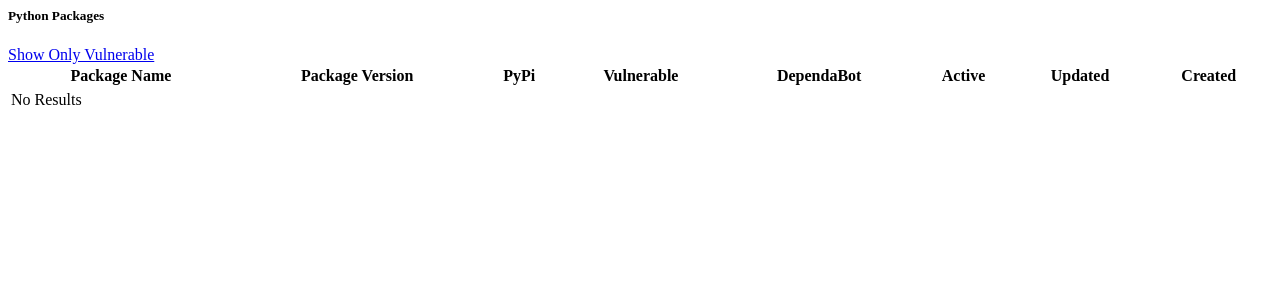
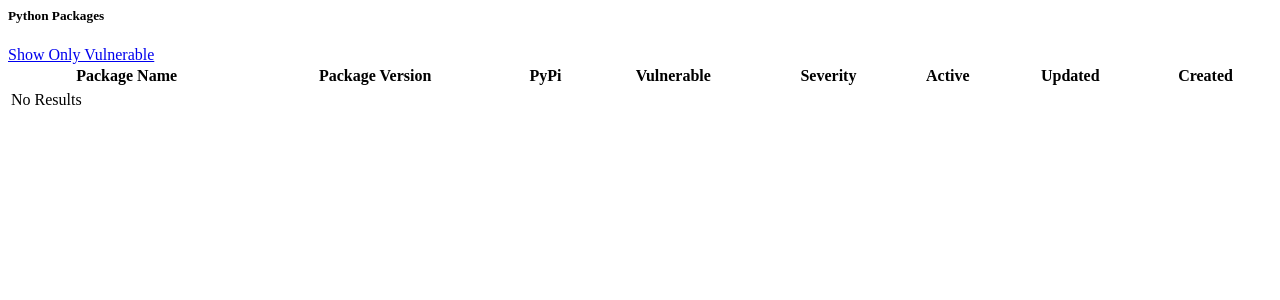
Before and after one commit to dbca-wa/appmonitor, a Django app: template appmonitor/templates/appmonitor/platform_view_python.html in a window 1280 px wide. Shown: the top 300 px of the page. Run offline with Django 3.2, Linux system fonts and the light colour scheme; the template is opened without the code that fills it, so the values that code supplies are empty.

Commit message:
Severity add to packages

```diff
--- a/appmonitor/templates/appmonitor/platform_view_python.html
+++ b/appmonitor/templates/appmonitor/platform_view_python.html
@@ -17,7 +17,7 @@
             <th>Package Version</th>
             <th>PyPi</th>
             <th>Vulnerable</th>
-            <th>DependaBot</th>
+            <th>Severity</th>
             <th>Active</th>
             <th>Updated</th>
             <th>Created</th>
@@ -57,6 +57,24 @@
 
                             {% endif %}
 
+                        </td>
+                        <td>
+                            {% if ppo.severity_rollup %}
+                            {% if ppo.severity_rollup == 'LOW' %}
+                            <span class="badge bg-success">{{ ppo.severity_rollup }} </span>
+
+                            {% endif %}
+                            {% if ppo.severity_rollup == 'MEDIUM' %}
+                                <span class="badge bg-primary">{{ ppo.severity_rollup }} </span>
+                            {% endif %}
+                            {% if ppo.severity_rollup == 'HIGH' %}
+                                <span class="badge bg-warning">{{ ppo.severity_rollup }} </span>
+                            {% endif %}
+                            {% if ppo.severity_rollup == 'CRITICAL' %}
+                                <span class="badge bg-danger">{{ ppo.severity_rollup }} </span>
+                            {% endif %}
+
+                            {% endif %}
                         </td>
                         <td>
                             {% if ppo.active is True %}
```
